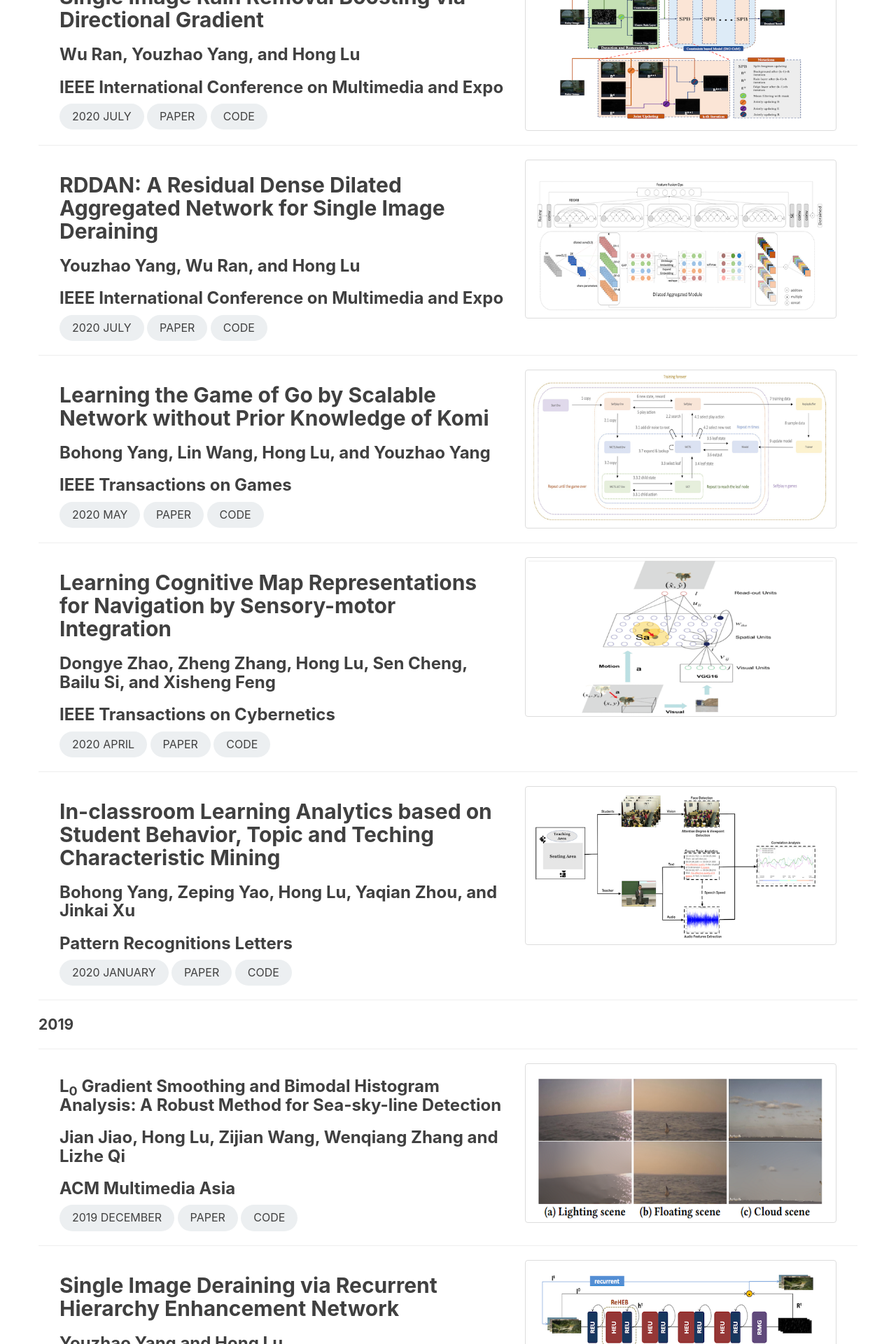
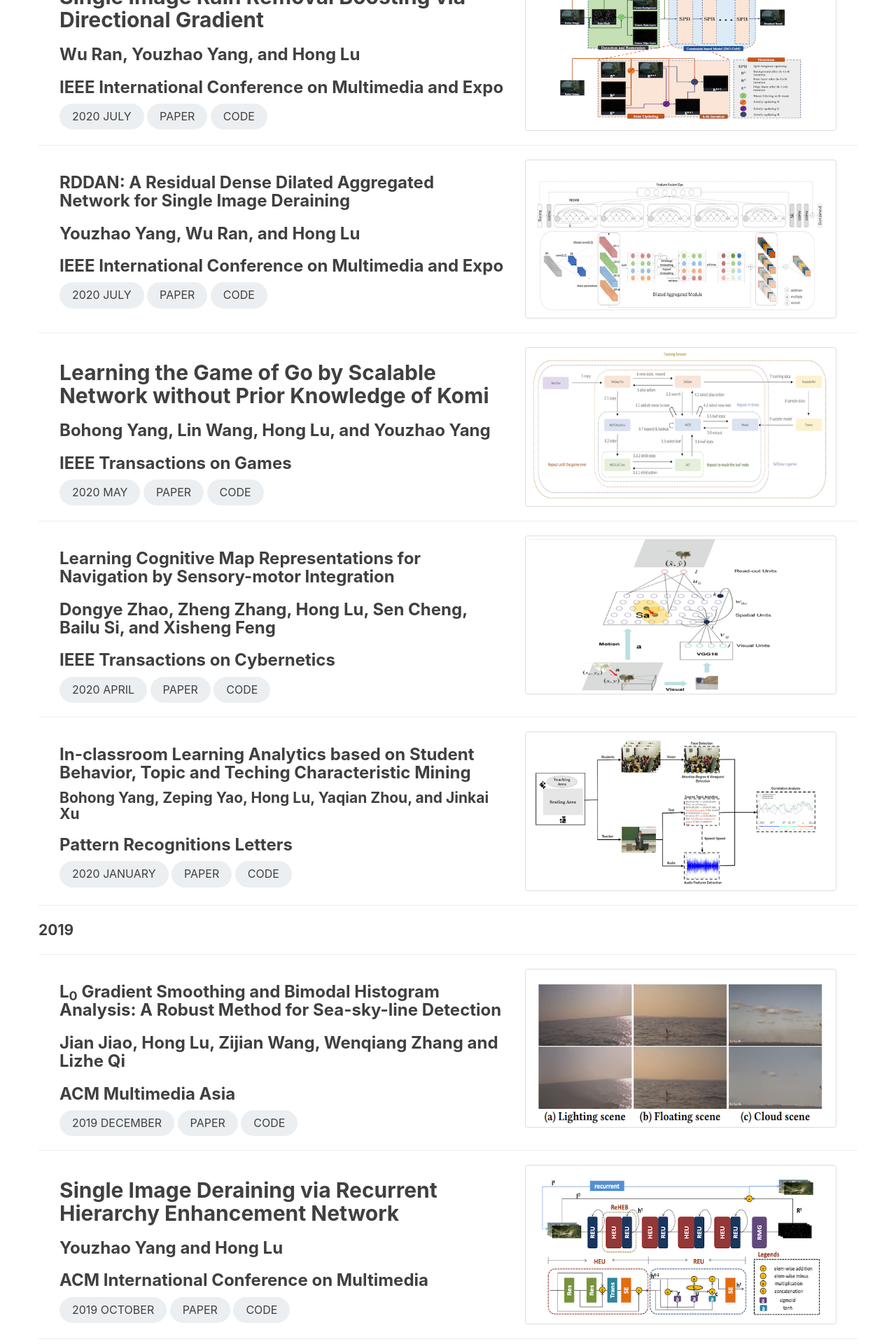
Before and after one commit to lunatics123/lunatics123.github.io, a Jekyll site: the page built from publications.html, in a window 1280 px wide. Shown: the part 1895-3815 px from the top of the page at 70% size. Built offline with Jekyll 4.4.1, drawn with Linux system fonts in a browser that asks for light colours; comment, search, counter and statistics services are not loaded.

Commit message:
make layout better

```diff
--- a/publications.html
+++ b/publications.html
@@ -106,7 +106,7 @@ permalink: /publications.html
 <section>
     <div class="container">
         <div class="col-lg-7">
-            <h2>RDDAN: A Residual Dense Dilated Aggregated Network for Single Image Deraining</h2>
+            <h3>RDDAN: A Residual Dense Dilated Aggregated Network for Single Image Deraining</h3>
             <h3>Youzhao Yang, Wu Ran, and Hong Lu</h3>
             <h3>IEEE International Conference on Multimedia and Expo</h3>
             <div class="post-tag round-xl">2020 July</div>
@@ -142,7 +142,7 @@ permalink: /publications.html
 <section>
     <div class="container">
         <div class="col-lg-7">
-            <h2>Learning Cognitive Map Representations for Navigation by Sensory-motor Integration</h2>
+            <h3>Learning Cognitive Map Representations for Navigation by Sensory-motor Integration</h3>
             <h3>Dongye Zhao, Zheng Zhang, Hong Lu, Sen Cheng, Bailu Si, and Xisheng Feng</h3>
             <h3>IEEE Transactions on Cybernetics</h3>
             <div class="post-tag round-xl">2020 April</div>
@@ -160,8 +160,8 @@ permalink: /publications.html
 <section>
     <div class="container">
         <div class="col-lg-7">
-            <h2>In-classroom Learning Analytics based on Student Behavior, Topic and Teching Characteristic Mining</h2>
-            <h3>Bohong Yang, Zeping Yao, Hong Lu, Yaqian Zhou, and Jinkai Xu</h3>
+            <h3>In-classroom Learning Analytics based on Student Behavior, Topic and Teching Characteristic Mining</h3>
+            <h4>Bohong Yang, Zeping Yao, Hong Lu, Yaqian Zhou, and Jinkai Xu</h4>
             <h3>Pattern Recognitions Letters</h3>
             <div class="post-tag round-xl">2020 January</div>
             <a class="post-tag round-xl"
```
